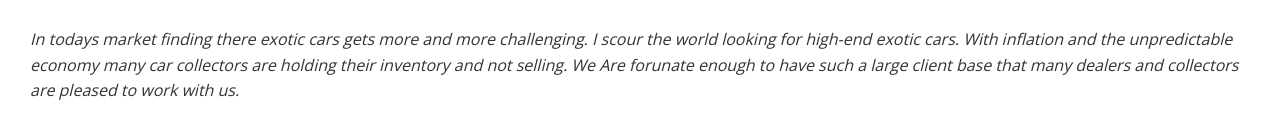
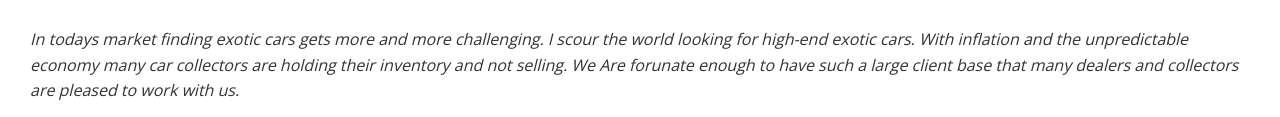
Before and after one commit to speedywebz89/TGAutoSolutions, a plain HTML site: page post.html in a window 1280 px wide. Shown: the part 678-795 px from the top of the page. Drawn offline with nearby package versions, Linux system fonts and the light colour scheme.

Commit message:
Update post.html

```diff
--- a/post.html
+++ b/post.html
@@ -43,7 +43,7 @@
       </p>
       <img src="images/blog/blog1.jpg" alt="" />
       <p>
-        In todays market finding there exotic cars gets more and more challenging. I scour the world looking for high-end exotic cars. With inflation and the unpredictable economy many car collectors are holding their inventory and not selling. We Are forunate enough to have such a large client base that many dealers and collectors are pleased to work with us.
+        In todays market finding exotic cars gets more and more challenging. I scour the world looking for high-end exotic cars. With inflation and the unpredictable economy many car collectors are holding their inventory and not selling. We Are forunate enough to have such a large client base that many dealers and collectors are pleased to work with us.
       </p>
       <p>
         The job is simple and stress free, requiring primarily that our associates visit dealerships, develop relationships with sales and/or management staff, and obtain reasonable discounts on specific automobiles. TG Auto Solutions supplies all funding for the acquisitions, so our agents can be as efficient as possible.
```
